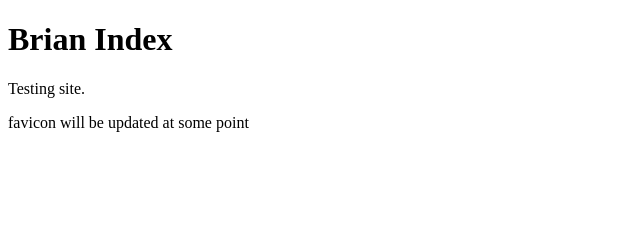
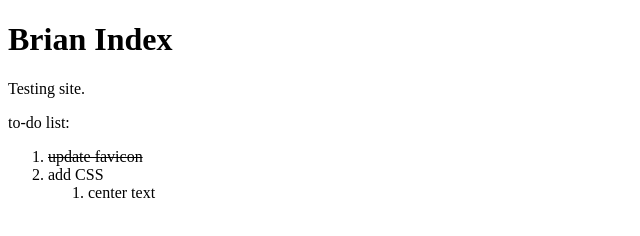
Before and after one commit to mynameisntbrian/mynameisntbrian.github.io, a plain HTML site: page index.html in a window 1280 px wide. Shown: the whole page, without its empty margins (0-640 px from the left). Drawn offline with Linux system fonts and the light colour scheme.

Commit message:
Update index.html

```diff
--- a/index.html
+++ b/index.html
@@ -5,13 +5,20 @@
         <link rel="icon" type="image/png" sizes="32x32" href="/favicon-32x32.png">
         <link rel="icon" type="image/png" sizes="16x16" href="/favicon-16x16.png">
         <link rel="manifest" href="/site.webmanifest">
-        <!--title>my name isn't brian</title-->
+        <title>my name isn't brian</title>
     </head>
     <body>
         <h1>Brian Index</h1>
         <p>Testing site.</p>
         <div>
-            <p>favicon will be updated at some point</p>
+            <p>to-do list:</p>
+            <ol>
+            <li><s>update favicon</s></li>
+            <li>add CSS</li>
+                <ol>
+                    <li>center text</li>
+                </ol>
+            </ol>
         </div>
     </body>
 </html>
```
